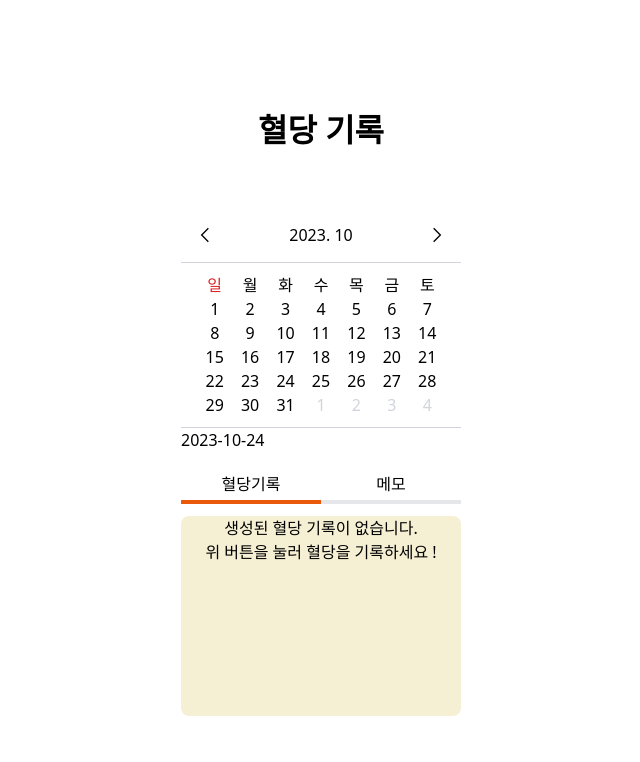
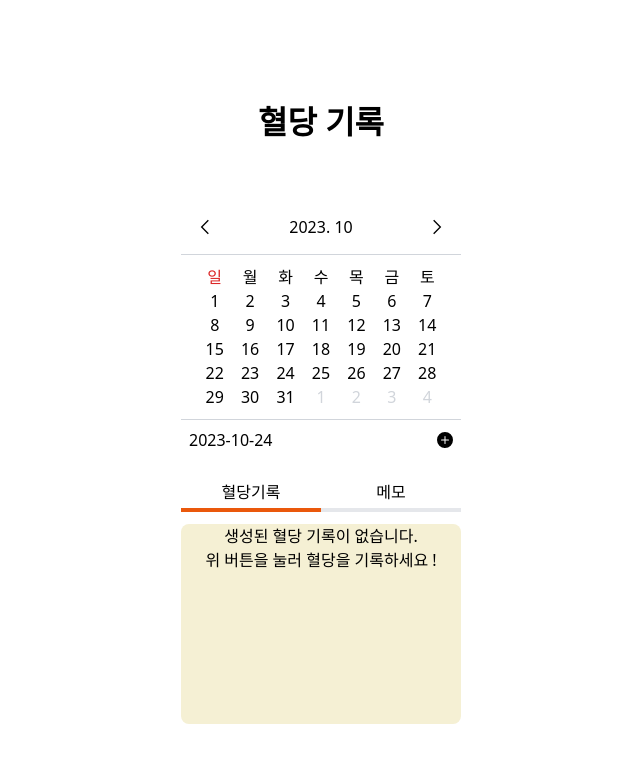
Before and after one commit to BloodSugarManagement/BloodSugar, a Next.js app: page /record in a window 1280 px wide. Shown: the top 762 px of the page, without its empty margins (319-959 px from the left). Built offline with nearby package versions, Linux system fonts and the light colour scheme.

Commit message:
<design> : 달력 css변경, 오늘 날짜 표시, 플러스버튼 추가

```diff
--- a/app/components/Calendar/MonthlyCalender.tsx
+++ b/app/components/Calendar/MonthlyCalender.tsx
@@ -2,6 +2,7 @@
 import { useEffect, useState } from "react";
 import { GrPrevious } from "react-icons/gr";
 import { GrNext } from "react-icons/gr";
+import { BsPlusCircleFill } from "react-icons/bs";
 import RecordTab from "../InfoTab/RecordTab";
 import SugarBloodHistory from "../InfoTab/SugarBloodHistory";
 import MemoHistory from "../InfoTab/MemoHistory";
@@ -126,7 +127,12 @@ export default function MonthlyCalender() {
           );
         })}
       </div>
-      <span>{dateString}</span>
+      <div className="flex justify-between p-2 font-normal">
+        <span className="inline-block">{dateString}</span>
+        <button>
+          <BsPlusCircleFill />
+        </button>
+      </div>
       <section className="flex flex-col mt-3">
         <div className="flex">
           {menuArr.map((tab, index) => {
```
